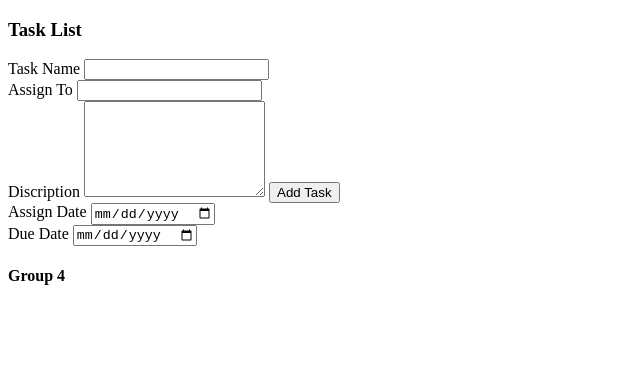
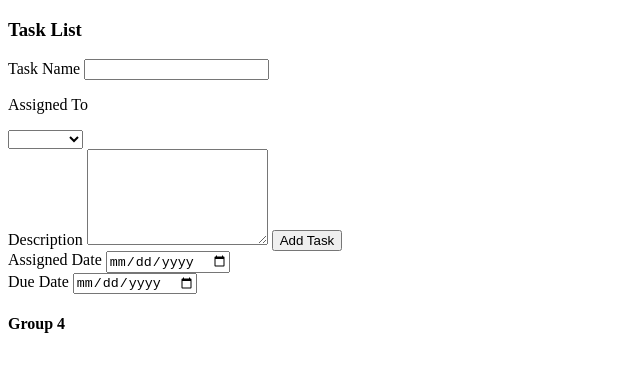
Before and after one commit to JackBayly/group-4-project, a plain HTML site: page index.html in a window 1280 px wide. Shown: the whole page, without its empty margins (0-640 px from the left). Drawn offline with Linux system fonts and the light colour scheme.

Commit message:
dropdown menu added

```diff
--- a/index.html
+++ b/index.html
@@ -25,10 +25,17 @@
                             <input type="text" class="form-control" id="taskname">
 
                         </div>
-                        <div class="form-group">
-                            <label for="taskname">Assign To</label>
-                            <input type="text" class="form-control" id="assign to">
-
+                        <div class="assigned-to">
+                            <p>Assigned To</p>
+                            <select>
+                                <option></option>
+                                <option>Carlos</option>
+                                <option>Dunni</option>
+                                <option>Dunamis</option>
+                                <option>Jack</option>
+                                <option>Jocelyn</option>
+                                <option>Paris</option>
+                            </select>
                         </div>
 
 
@@ -37,8 +44,9 @@
 
 
 
+
                         <div class="form-group">
-                            <label for="discription">Discription</label>
+                            <label for="discription">Description</label>
                             <textarea class="form-control" id="discription" rows="6"></textarea>
                             <button type="submit" class="btn btn-success btn-sm">Add Task</button>
 
@@ -46,7 +54,7 @@
                         </div>
 
                         <div class="form-group">
-                            <label for="taskname">Assign Date</label>
+                            <label for="taskname">Assigned Date</label>
                             <input type="date" class="form-control" id="assign to">
 
                         </div>
```
